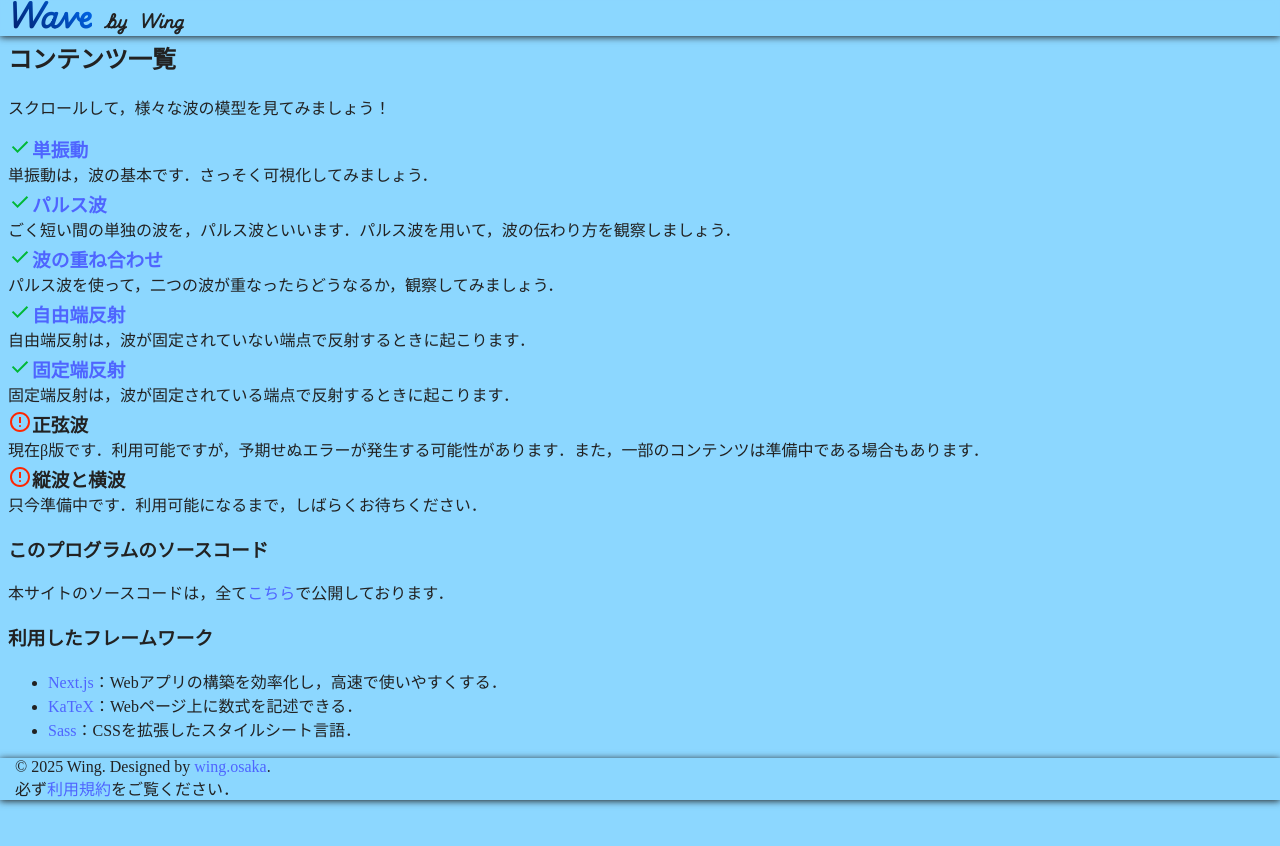
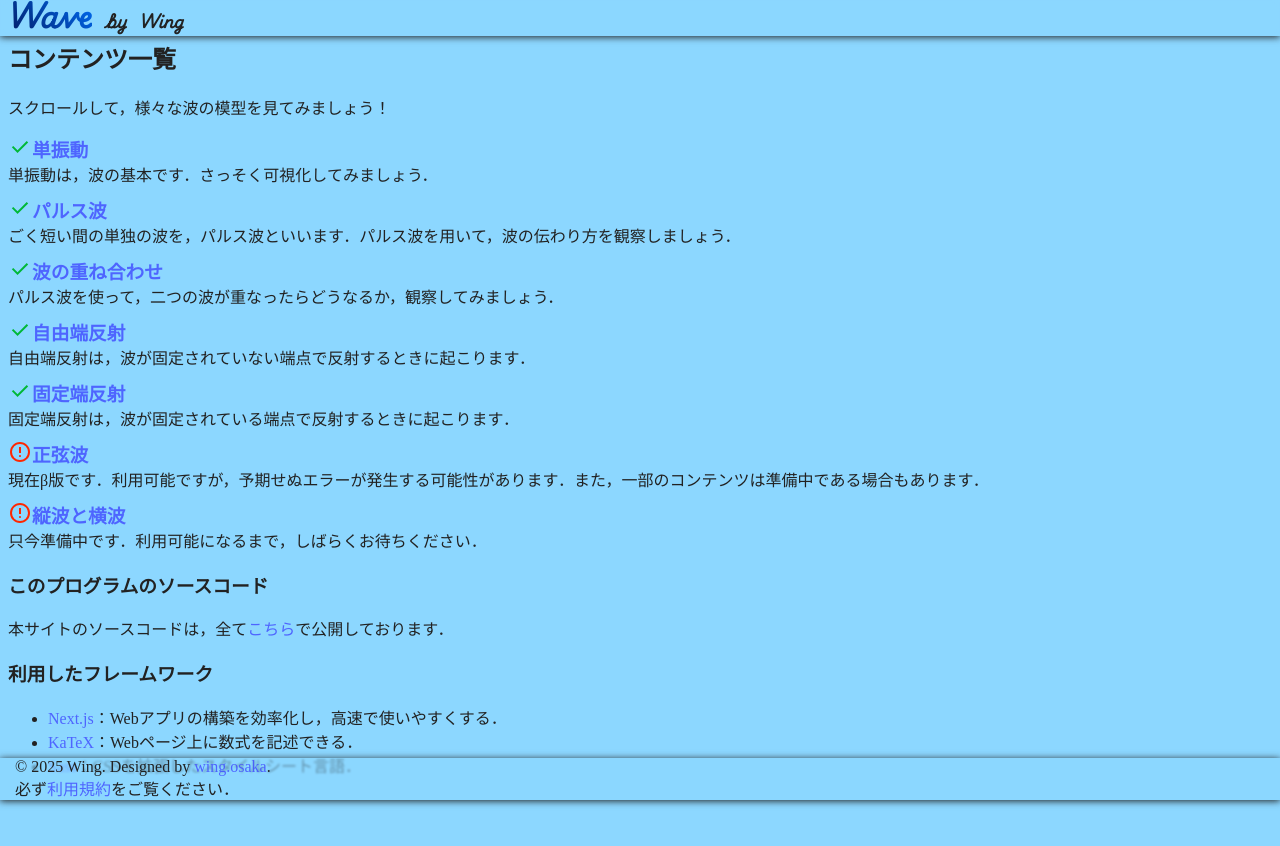
Before and after one commit to te-wing/wave.graphics, a Next.js app: page / in a window 1280 px wide. Shown: the top 846 px of the page. Built offline with nearby package versions, Linux system fonts and the light colour scheme; a web font is replaced by a local one.

Commit message:
調整完了

```diff
--- a/src/app/homepage.module.scss
+++ b/src/app/homepage.module.scss
@@ -13,5 +13,5 @@
 }
 
 .waveLayoutList {
-  margin: 4px 0;
+  margin: 10px 0;
 }
--- a/src/app/page.tsx
+++ b/src/app/page.tsx
@@ -19,9 +19,11 @@ export default function Home() {
                 {content.isAvailable === false ? (
                   <div className={styles.titleBox}>
                     <ErrorMark />
-                    <h3 className={styles.title}>
-                      {content.title}
-                    </h3>
+                    <Link href={`/wavelayout/${content.slug}`}>
+                      <h3 className={styles.title}>
+                        {content.title}
+                      </h3>
+                    </Link>
                   </div>
                 ) : (
                   <div className={styles.titleBox}>
```
